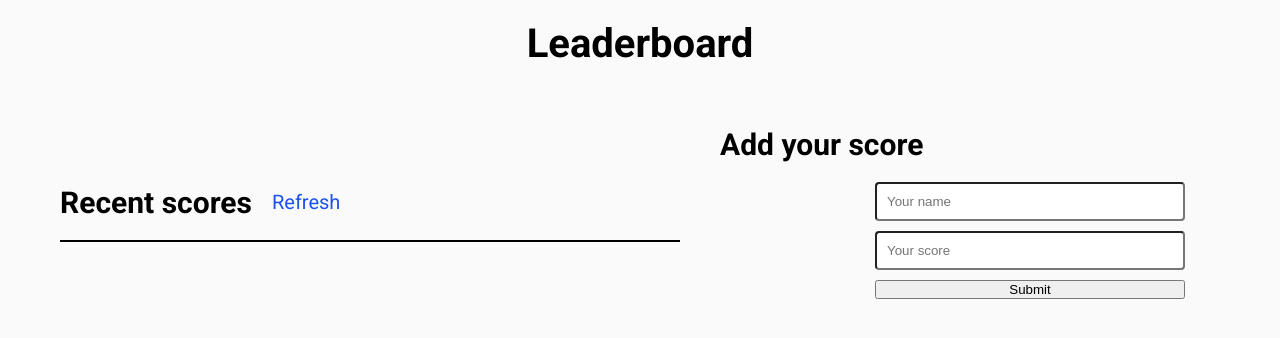
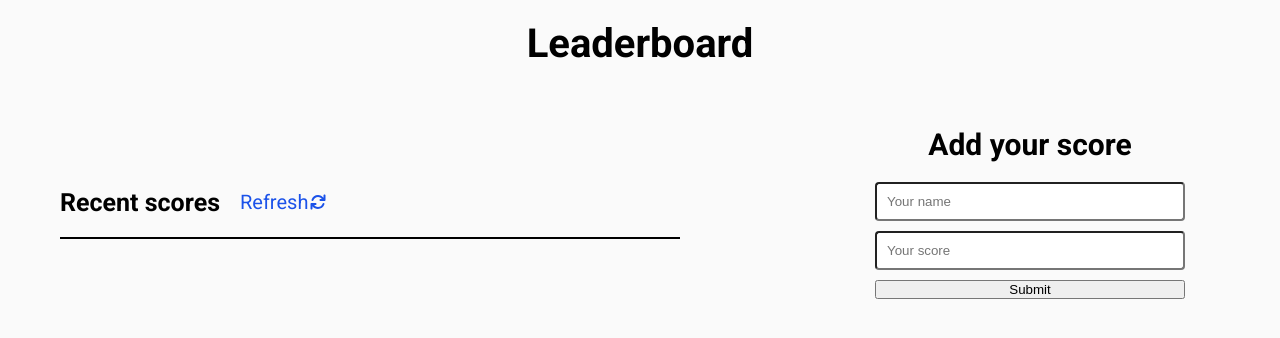
Before and after one commit to itsmraga-hub/Leaderboard, a website with bundled scripts: page src/index.html in a window 1280 px wide. Shown: the top 338 px of the page. Built offline with nearby package versions, Linux system fonts and the light colour scheme; no server answers.

Commit message:
Add class names to html skeleton elements to use for styling

```diff
--- a/src/index.html
+++ b/src/index.html
@@ -4,6 +4,7 @@
     <meta charset="UTF-8" />
     <meta http-equiv="X-UA-Compatible" content="IE=edge" />
     <meta name="viewport" content="width=device-width, initial-scale=1.0" />
+    <script src="https://kit.fontawesome.com/f0e9415ee2.js" crossorigin="anonymous"></script>
     <title>leaderboard</title>
   </head>
   <body>
@@ -13,14 +14,14 @@
     <main class="main-container">
       <section class="main-flex">
         <div class="container">
-          <h2>Recent scores</h2>
-          <a href="" class="refresh">Refresh</a>
+          <h2 class="scores-title">Recent scores</h2>
+          <a href="" class="refresh">Refresh<svg xmlns="http://www.w3.org/2000/svg" viewBox="0 0 512 512"><!--! Font Awesome Pro 6.1.2 by @fontawesome - https://fontawesome.com License - https://fontawesome.com/license (Commercial License) Copyright 2022 Fonticons, Inc. --><path d="M464 16c-17.67 0-32 14.31-32 32v74.09C392.1 66.52 327.4 32 256 32C161.5 32 78.59 92.34 49.58 182.2c-5.438 16.81 3.797 34.88 20.61 40.28c16.89 5.5 34.88-3.812 40.3-20.59C130.9 138.5 189.4 96 256 96c50.5 0 96.26 24.55 124.4 64H336c-17.67 0-32 14.31-32 32s14.33 32 32 32h128c17.67 0 32-14.31 32-32V48C496 30.31 481.7 16 464 16zM441.8 289.6c-16.92-5.438-34.88 3.812-40.3 20.59C381.1 373.5 322.6 416 256 416c-50.5 0-96.25-24.55-124.4-64H176c17.67 0 32-14.31 32-32s-14.33-32-32-32h-128c-17.67 0-32 14.31-32 32v144c0 17.69 14.33 32 32 32s32-14.31 32-32v-74.09C119.9 445.5 184.6 480 255.1 480c94.45 0 177.4-60.34 206.4-150.2C467.9 313 458.6 294.1 441.8 289.6z"/></svg></a>
         </div>
         <ul class="scores-container">
         </ul>
       </section>
       <section class="main-flex">
-        <h2>Add your score</h2>
+        <h2 class="form-title">Add your score</h2>
         <form class="score-form">
           <input
             type="text"
```
